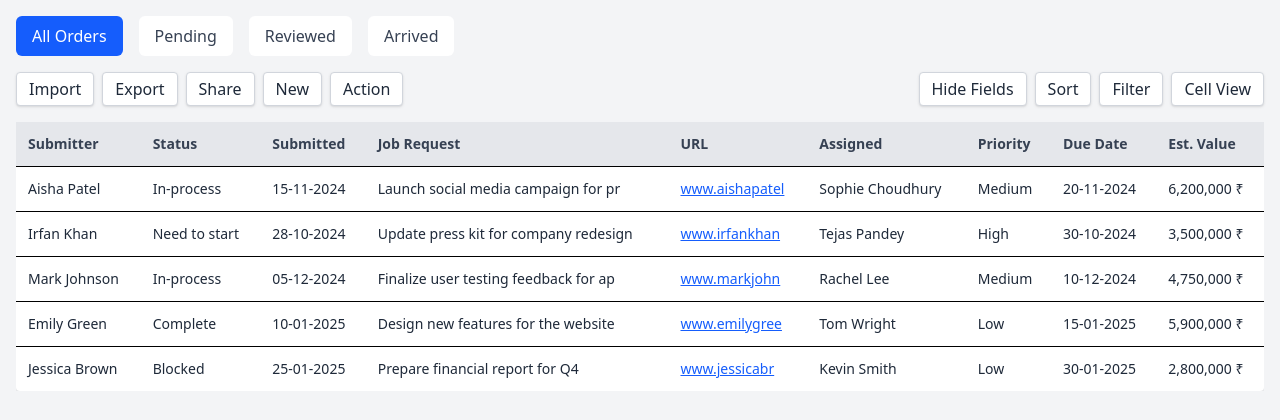
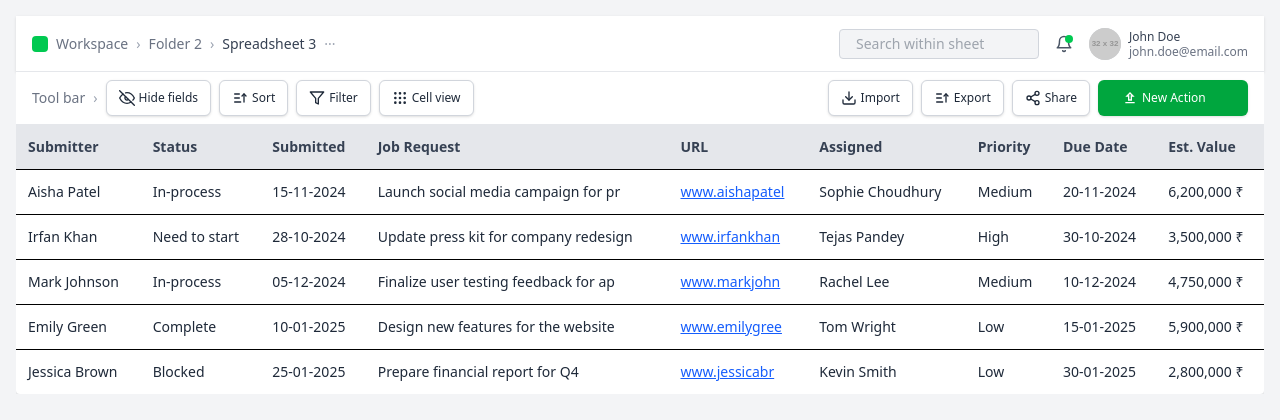
Before and after one commit to jubindas/react-internship-design, a React (Vite) app: page / in a window 1280 px wide. Shown: the top 420 px of the page. Built offline with nearby package versions, Linux system fonts and the light colour scheme.

Commit message:
half done

```diff
--- a/package.json
+++ b/package.json
@@ -21,6 +21,7 @@
     "@eslint/js": "^9.29.0",
     "@types/react": "^19.1.8",
     "@types/react-dom": "^19.1.6",
+    "@types/react-table": "^7.7.20",
     "@vitejs/plugin-react": "^4.5.2",
     "eslint": "^9.29.0",
     "eslint-plugin-react-hooks": "^5.2.0",
--- a/src/components/Header.tsx
+++ b/src/components/Header.tsx
@@ -1,30 +1,59 @@
-import { useState } from 'react';
+import { FiSearch, FiBell } from 'react-icons/fi';
 
-const tabs = ['All Orders', 'Pending', 'Reviewed', 'Arrived'];
+const Topbar = () => {
+  return (
+    <div className="w-full flex items-center justify-between px-4 py-2 h-[56px] bg-white border-b border-gray-200 shadow-sm">
 
-const Header = () => {
-  const [activeTab, setActiveTab] = useState('All Orders');
+      {/* Left: Breadcrumbs */}
+      <div className="flex items-center space-x-2 text-sm text-gray-600">
+        <div className="w-4 h-4 bg-green-500 rounded-sm"></div>
+        <span className="text-gray-500">Workspace</span>
+        <span className="text-gray-400">›</span>
+        <span className="text-gray-500">Folder 2</span>
+        <span className="text-gray-400">›</span>
+        <span className="font-medium text-gray-700">Spreadsheet 3</span>
+      <span className="text-gray-400 -mt-2">...</span>
 
-  const handleClick = (tab: string) => {
-    setActiveTab(tab);
-    console.log(`Tab selected: ${tab}`);
-  };
+      </div>
 
-  return (
-    <div className="flex gap-4 mb-4">
-      {tabs.map((tab) => (
-        <button
-          key={tab}
-          onClick={() => handleClick(tab)}
-          className={`px-4 py-2 rounded-md font-medium ${
-            tab === activeTab ? 'bg-blue-600 text-white' : 'bg-white text-gray-700'
-          }`}
-        >
-          {tab}
-        </button>
-      ))}
+      {/* Right: Search, Notification, Profile */}
+      <div className="flex items-center space-x-4">
+
+        {/* Search Box */}
+        <div className="flex items-center bg-gray-100 rounded px-2 py-1 text-sm text-gray-600 border border-gray-300 w-[200px]">
+          <FiSearch size={14} className="text-gray-500 mr-2" />
+          <input
+            type="text"
+            placeholder="Search within sheet"
+            className="bg-transparent outline-none text-sm flex-1"
+          />
+        </div>
+
+        {/* Notification */}
+        <div className="relative cursor-pointer">
+          <FiBell size={18} className="text-gray-600" />
+          <div className="absolute top-0 right-0 w-2 h-2 bg-green-500 rounded-full"></div>
+        </div>
+
+        {/* Profile */}
+        <div className="flex items-center space-x-2">
+          <div className="w-8 h-8 rounded-full bg-gray-300 overflow-hidden">
+            <img
+              src="https://via.placeholder.com/32"
+              alt="Profile"
+              className="w-full h-full object-cover"
+            />
+          </div>
+          <div className="hidden sm:flex flex-col text-xs leading-tight">
+            <span className="text-gray-700 font-medium">John Doe</span>
+            <span className="text-gray-500">john.doe@email.com</span>
+          </div>
+        </div>
+
+      </div>
+
     </div>
   );
 };
 
-export default Header;
+export default Topbar;
--- a/src/components/Toolbar.tsx
+++ b/src/components/Toolbar.tsx
@@ -1,32 +1,66 @@
-
-const actions = ['Import', 'Export', 'Share', 'New', 'Action'];
-const tools = ['Hide Fields', 'Sort', 'Filter', 'Cell View'];
+import { FiEyeOff, FiFilter, FiShare2, FiDownload } from 'react-icons/fi';
+import { TbSortAscending, TbGridDots } from 'react-icons/tb';
+import { MdOutlineUpload } from 'react-icons/md';
 
 const Toolbar = () => {
+  const tools = [
+    { label: 'Hide fields', icon: <FiEyeOff size={16} /> },
+    { label: 'Sort', icon: <TbSortAscending size={16} /> },
+    { label: 'Filter', icon: <FiFilter size={16} /> },
+    { label: 'Cell view', icon: <TbGridDots size={16} /> },
+  ];
+
+  const actions = [
+    { label: 'Import', icon: <FiDownload size={16} /> },
+    { label: 'Export', icon: <TbSortAscending size={16} /> },
+    { label: 'Share', icon: <FiShare2 size={16} /> },
+  ];
+
   return (
-    <div className="flex justify-between mb-4 flex-wrap gap-2">
-      <div className="flex gap-2">
-        {actions.map((action) => (
+    <div className="flex items-center justify-between px-4 py-2 bg-white border-b border-gray-200">
+
+      {/* Left: Tools */}
+      <div className="flex items-center space-x-2 text-sm text-gray-600">
+        <span className="text-gray-500">Tool bar</span>
+        <span className="text-gray-400">›</span>
+
+        {tools.map((tool) => (
           <button
-            key={action}
-            onClick={() => console.log(`${action} clicked`)}
-            className="px-3 py-1 bg-white text-gray-800 border border-gray-300 rounded shadow-sm hover:bg-gray-50"
+            key={tool.label}
+            onClick={() => console.log(`${tool.label} clicked`)}
+            className="flex items-center space-x-1 px-3 py-2 h-[36px] border border-gray-300 rounded-md bg-white text-xs text-gray-800 hover:bg-gray-100 shadow-sm"
           >
-            {action}
+            {tool.icon}
+            <span>{tool.label}</span>
           </button>
         ))}
       </div>
-      <div className="flex gap-2">
-        {tools.map((tool) => (
+
+      {/* Right: Actions */}
+      <div className="flex items-center space-x-2">
+
+        {actions.map((action) => (
           <button
-            key={tool}
-            onClick={() => console.log(`${tool} clicked`)}
-            className="px-3 py-1 bg-white text-gray-800 border border-gray-300 rounded shadow-sm hover:bg-gray-50"
+            key={action.label}
+            onClick={() => console.log(`${action.label} clicked`)}
+            className="flex items-center space-x-1 px-3 py-2 h-[36px] border border-gray-300 rounded-md bg-white text-xs text-gray-800 hover:bg-gray-100 shadow-sm"
           >
-            {tool}
+            {action.icon}
+            <span>{action.label}</span>
           </button>
         ))}
+
+        {/* New Action Button - Styled as per Figma */}
+        <button
+          onClick={() => console.log('New Action clicked')}
+          className="flex items-center space-x-1 w-[150px] h-[36px] pl-6 pr-2 py-2 text-xs text-white bg-green-600 rounded-md hover:bg-green-700 shadow-sm"
+        >
+          <MdOutlineUpload size={16} />
+          <span>New Action</span>
+        </button>
+
       </div>
+
     </div>
   );
 };
```
Also changed, not shown: 1 other file (tests, documents, lock files or other folders).
